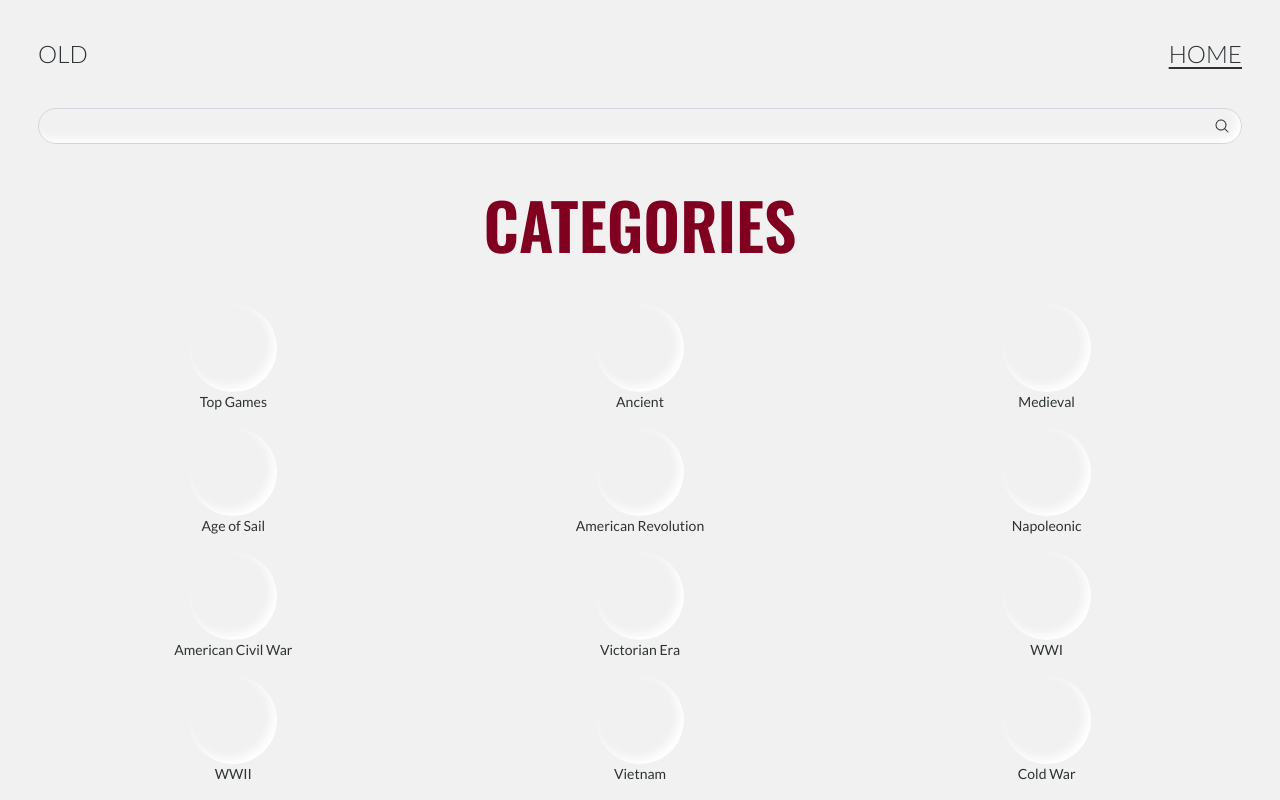
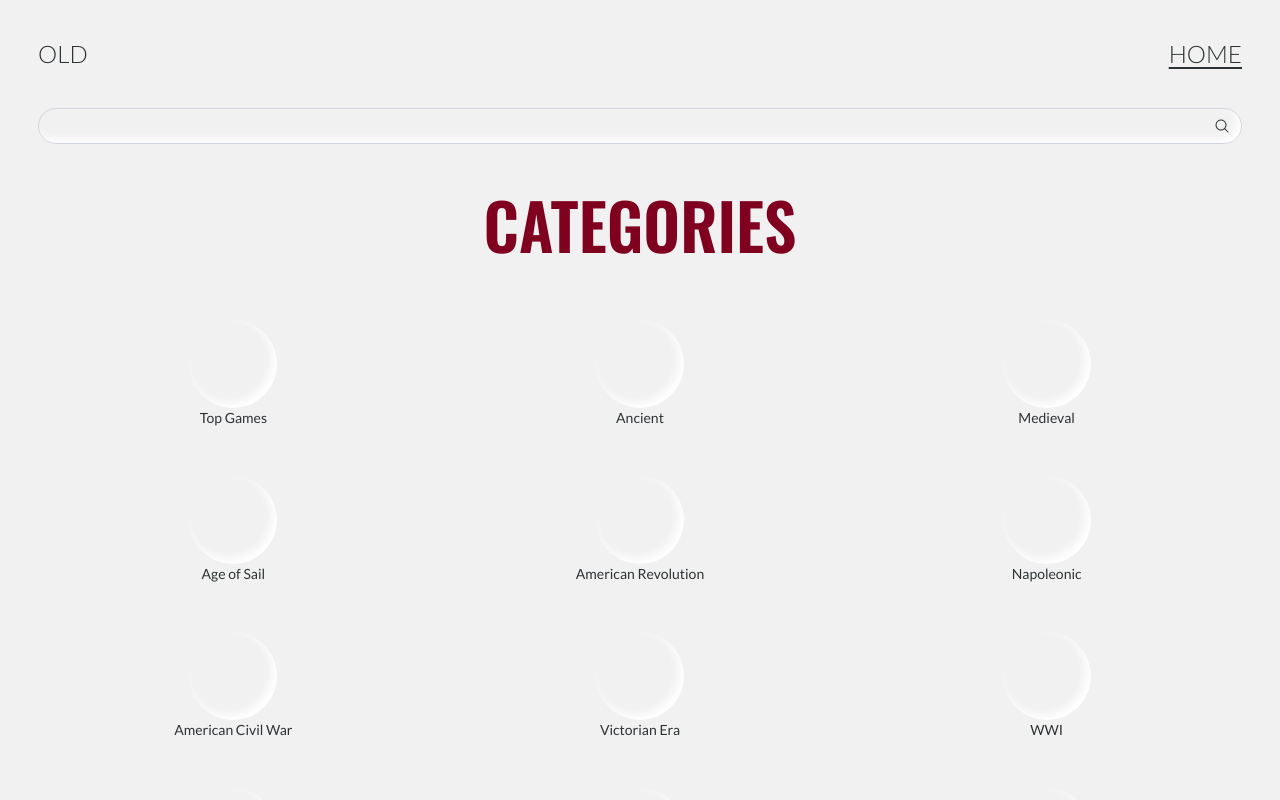
Before and after one commit to thomas-forte/board-games, a React (Vite) app: page /#/ in a window 1280 px wide. Shown: the top 800 px of the page. Built offline with nearby package versions, Linux system fonts and the light colour scheme.

Commit message:
circle button updates

```diff
--- a/src/components/CircleButton.tsx
+++ b/src/components/CircleButton.tsx
@@ -1,19 +1,28 @@
+import { useNavigate } from "react-router";
+
 export const CircleButton = ({
   className,
   key,
   text,
+  to,
 }: {
   className?: string;
-  key: string;
+  key?: string;
   text: string;
+  to?: string;
 }) => {
+  const navigate = useNavigate();
+
   return (
     <div
       key={key}
-      className={`flex flex-col items-center circle-button ${className}`}
+      className={`p-4 flex flex-col items-center circle-button ${className}`}
     >
-      <button className="rounded-full size-22 cursor-pointer hover:outline-1 hover:-outline-offset-1 hover:outline-gray-300"></button>
-      <span className="text-sm font-lato font-normal">{text}</span>
+      <button
+        className="rounded-full size-22 cursor-pointer hover:outline-1 hover:-outline-offset-1 hover:outline-gray-300"
+        onClick={() => to && navigate(to)}
+      ></button>
+      <span className="text-sm font-lato font-normal text-center">{text}</span>
     </div>
   );
 };
```
